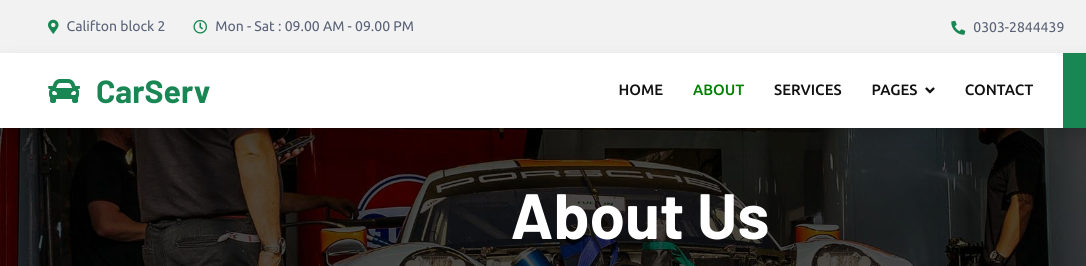
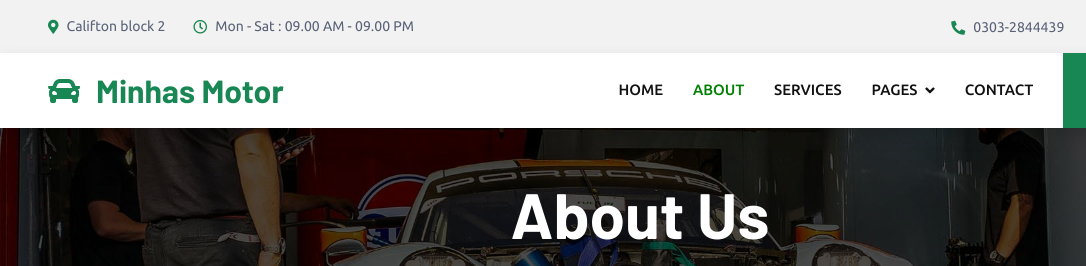
Before and after one commit to Rizwan552/carserve, a plain HTML site: page about.html in a window 1280 px wide. Shown: the top 266 px of the page, 0-1086 px from the left. Drawn offline with nearby package versions, Linux system fonts and the light colour scheme.

Commit message:
Add files via upload

```diff
--- a/about.html
+++ b/about.html
@@ -75,7 +75,7 @@
     <!-- Navbar Start -->
     <nav class="navbar navbar-expand-lg bg-white navbar-light shadow sticky-top p-0">
         <a href="index.html" class="navbar-brand d-flex align-items-center px-4 px-lg-5">
-            <h2 class="m-0 text-success"><i class="fa fa-car me-3"></i>CarServ</h2>
+            <h2 class="m-0 text-success"><i class="fa fa-car me-3"></i>Minhas Motor</h2>
         </a>
         <button type="button" class="navbar-toggler me-4" data-bs-toggle="collapse" data-bs-target="#navbarCollapse">
             <span class="navbar-toggler-icon"></span>
```
Also changed, not shown: contact.html (+1 -1 lines), service.html (+1 -1 lines), team.html (+1 -1 lines), testimonial.html (+1 -1 lines).
